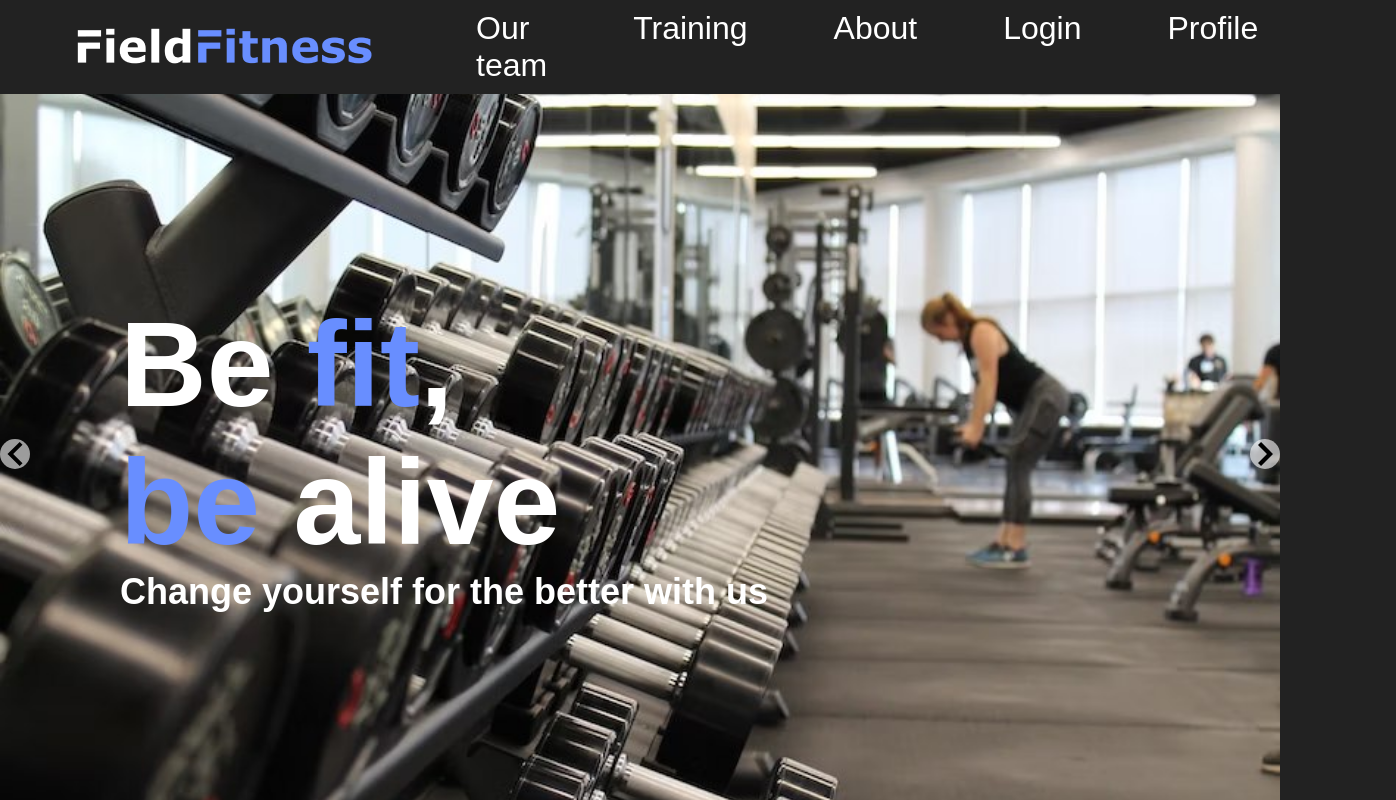
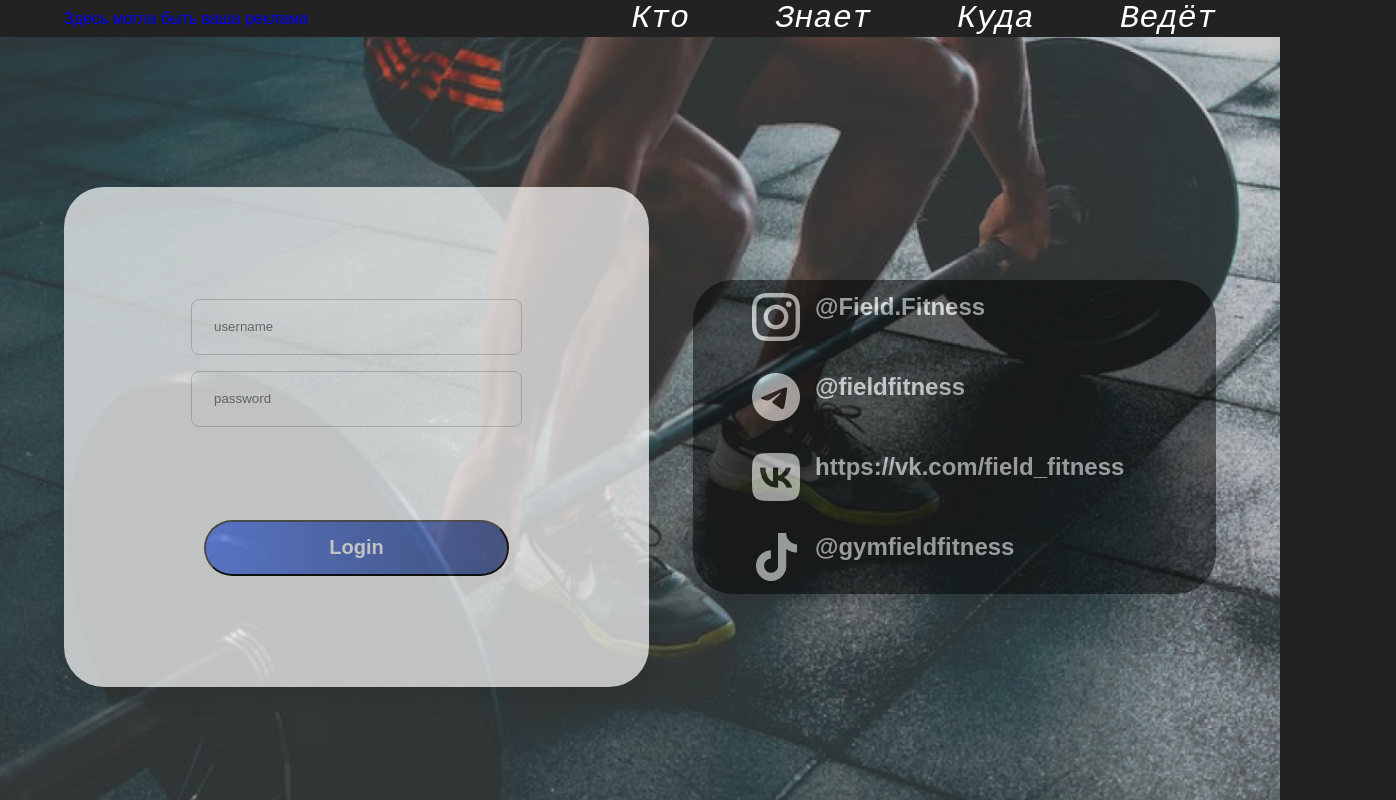
Before and after one commit to shipchik/ReactRustWebApp, a React (Create React App) app in the folder client/: page / in a window 1280 px wide. Shown: the top 800 px of the page, 1396 px wide, since content can reach past the window. Built offline with nearby package versions, Linux system fonts and the light colour scheme; a web font is replaced by a local one.

Commit message:
КОНЕЦ

```diff
--- a/client/public/index.html
+++ b/client/public/index.html
@@ -2,14 +2,14 @@
 <html lang="en">
   <head>
     <meta charset="utf-8" />
-    <link rel="icon" href="favicon.ico" />
+    <!-- <link rel="icon" href="favicon.ico" /> -->
     <meta name="viewport" content="width=device-width, initial-scale=1" />
     <meta name="theme-color" content="#000000" />
     <meta
       name="description"
       content="Web site created using create-react-app"
     />
-    <link rel="apple-touch-icon" href="favicon.ico" />
+    <!-- <link rel="apple-touch-icon" href="favicon.ico" /> -->
     <!--
       manifest.json provides metadata used when your web app is installed on a
       user's mobile device or desktop. See https://developers.google.com/web/fundamentals/web-app-manifest/
@@ -31,7 +31,7 @@
     <link href="https://fonts.googleapis.com/css2?family=Monda:wght@400;700&display=swap" rel="stylesheet">
 
 
-    <title>FieldFitnes</title>
+    <title>Фигня</title>
   </head>
   <body>
     <noscript>You need to enable JavaScript to run this app.</noscript>
--- a/client/src/Components/AboutUs/AboutUs.module.css
+++ b/client/src/Components/AboutUs/AboutUs.module.css
@@ -95,7 +95,7 @@
     width: 460px;
     height: 174px;
 
-    background: #394159;
+    background: red;
     border-radius: 35px;
 
     color: var(--AlarmText);
--- a/client/src/Components/Navigation/Navigation.jsx
+++ b/client/src/Components/Navigation/Navigation.jsx
@@ -9,15 +9,15 @@ function Navigation() {
         <div className="container">
             <div className={style.NavBar}>
 
-                <NavLink to='/'><img src={Logo} alt="" /></NavLink>
+                <NavLink to='/'>Здесь могла быть ваша реклама</NavLink>
 
                 <div className={style.Navigation}>
 
-                    <NavLink to='/Team' className={({ isActive }) => (isActive ? style.active : 'inactive')}>Our team</NavLink>
-                    <NavLink to='/Training' className={({ isActive }) => (isActive ? style.active : 'inactive')}>Training</NavLink>
-                    <NavLink to='/About' className={({ isActive }) => (isActive ? style.active : 'inactive')}>About</NavLink>
-                    <NavLink to='/Login' className={({ isActive }) => (isActive ? style.active : 'inactive')}>Login</NavLink>
-                    <NavLink to='/Profile' className={({ isActive }) => (isActive ? style.active : 'inactive')}>Profile</NavLink>
+                    <NavLink to='/Team' className={({ isActive }) => (isActive ? style.active : 'inactive')}>Кто</NavLink>
+                    <NavLink to='/Training' className={({ isActive }) => (isActive ? style.active : 'inactive')}>Знает</NavLink>
+                    <NavLink to='/About' className={({ isActive }) => (isActive ? style.active : 'inactive')}>Куда</NavLink>
+                    <NavLink to='/Login' className={({ isActive }) => (isActive ? style.active : 'inactive')}>Ведёт</NavLink>
+                    {/* <NavLink to='/Profile' className={({ isActive }) => (isActive ? style.active : 'inactive')}>Profile</NavLink> */}
                 </div>
             </div>
         </div >
--- a/client/src/Components/Navigation/Navigation.module.css
+++ b/client/src/Components/Navigation/Navigation.module.css
@@ -17,6 +17,7 @@
     flex-wrap: nowrap;
     gap: 86px;
 
+    font-family: Arial, Helvetica, sans-serif;
     font-style: normal;
     font-weight: 400;
     font-size: 32px;
@@ -25,6 +26,9 @@
 
 .Navigation > a {
     color: #fff;
+    font-family: monospace;
+    font-style: italic;
+
 }
 
 .Navigation > a:hover{
--- a/client/src/Components/Sport/Slider/Slider.module.css
+++ b/client/src/Components/Sport/Slider/Slider.module.css
@@ -29,7 +29,7 @@
 .Headline>h1 {
     font-style: normal;
     font-weight: 700;
-    font-size: 120px;
+    font-size: 140px;
 
     color: #fff;
 }
--- a/client/src/Components/Sport/Sport.jsx
+++ b/client/src/Components/Sport/Sport.jsx
@@ -17,7 +17,7 @@ import Img03 from '../../img/Team/O1.png'
 function Sport() {
     return (
         <div className={style.Sport}>
-            <Slider />
+            <Login />
             <div>
                 <div className={style.MainSport} style={{
                     backgroundImage: `url(${Bg11})`,
@@ -69,7 +69,7 @@ function Sport() {
                         </div>
                     </div>
                 </div>
-
+{/*
                 <div className={style.Team} style={{
                     background: `#394159`,
                 }}>
@@ -97,10 +97,10 @@ function Sport() {
                         </div>
                     </div>
 
-                </div>
+                </div> */}
 
             </div>
-            <Login />
+            <Slider />
 
         </div>
     );
--- a/client/src/Components/Training/Training.jsx
+++ b/client/src/Components/Training/Training.jsx
@@ -37,7 +37,7 @@ function Training() {
                         </section>
 
                         <section className={style.ContentRevers}>
-                            <img src={img2} alt="" />
+
                             <div className={style.TextBox}>
                                 <h5>Resistance training:</h5>
                                 <p>Using weights, resistance bands, or machines to challenge specific muscle groups, with progressive overload to stimulate muscle growth and toning. Examples of resistance exercises include bench press, shoulder press, bicep curls, tricep extensions, squats, lunges, deadlifts, leg presses, and calf raises.</p>
@@ -71,7 +71,7 @@ function Training() {
                     </section>
 
                     <section className={style.Content}>
-                        <img src={img5} alt="" />
+
                         <div className={style.TextBox}>
                             <h5>Core training:</h5>
                             <p>Targeting the muscles of the abdominals, lower back, hips, and pelvis to stabilize and support the spine, improve posture, and enhance athletic performance. Examples of core exercises include planks, sit-ups, Russian twists, leg lifts, and back extensions.</p>
```
Also changed, not shown: 1 other file (tests, documents, lock files or other folders).
